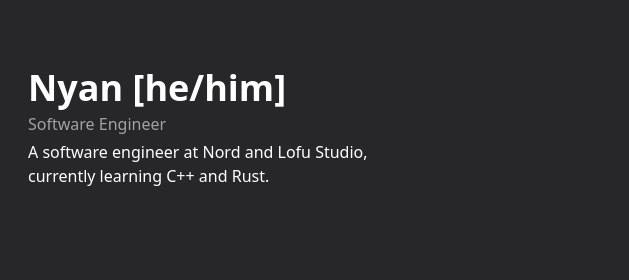
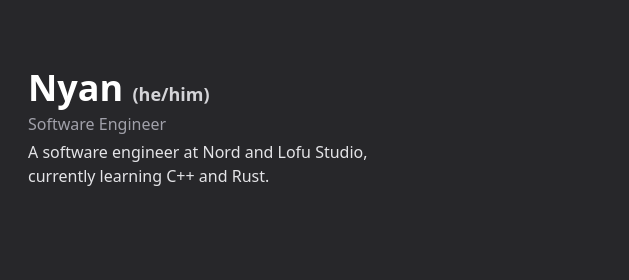
Before and after one commit to NyanSpaghetti/nyan.coffee, an Astro site: page / in a window 1280 px wide. Shown: the top 280 px of the page, 532-1161 px from the left. Built offline with nearby package versions, Linux system fonts and the light colour scheme; Astro itself is replaced by a stand-in of ours.

Commit message:
Update intro * Change pronoun size and colour. * Change description colour

```diff
--- a/src/pages/index.astro
+++ b/src/pages/index.astro
@@ -28,13 +28,16 @@ import config from "../config.json";
 							<div
 								class="flex flex-col items-center text-center sm:text-left sm:items-start gap-1 justify-center max-w-sm"
 							>
-								<h1 class="font-bold text-4xl">
-									{config.username} [{config.pronouns}]
+								<h1 class="font-bold text-4xl text-center">
+									{config.username}
+									<span class="text-lg text-zinc-300"
+										>({config.pronouns})</span
+									>
 								</h1>
 								<p class="text-zinc-400">
 									{config.profession}
 								</p>
-								<p>
+								<p class="text-zinc-200">
 									{config.description}
 								</p>
 							</div>
```
